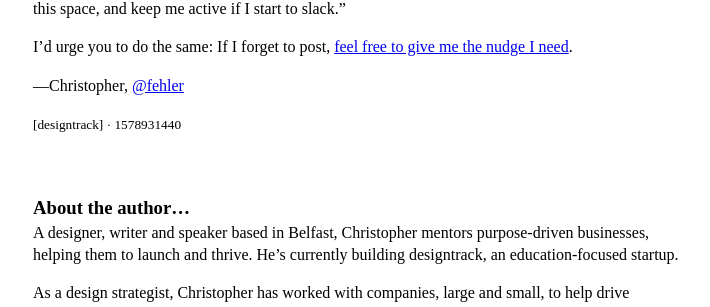
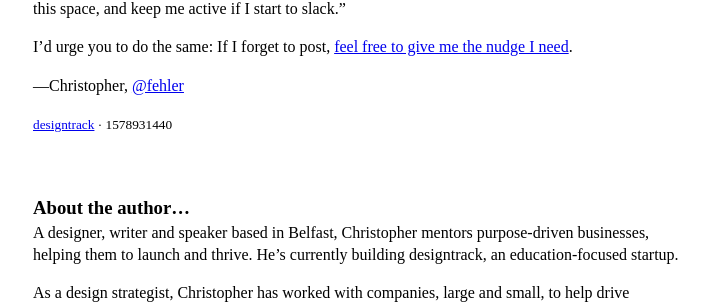
Before and after one commit to designtrack/designtrack-journal, a Jekyll site: the page built from _posts/2020-01-13-destroy-today.md, in a window 1280 px wide. Shown: the part 726-1033 px from the top of the page, without its empty margins (282-992 px from the left). Built offline with Jekyll 4.4.1, drawn with Linux system fonts in a browser that asks for light colours; nearby versions of some CDN libraries; part of the change alters nothing that is shown.

```diff
--- a/_layouts/post.html
+++ b/_layouts/post.html
@@ -20,7 +20,7 @@ layout: default
     </div>
 
     <footer>
-      <small>[designtrack] · {{ page.date | date: "%s"}}</small>
+      <small><a href="https://designtrack.org" title="designtrack · Join us!">designtrack</a> · {{ page.date | date: "%s"}}</small>
     </footer>
 
 </article>
```
